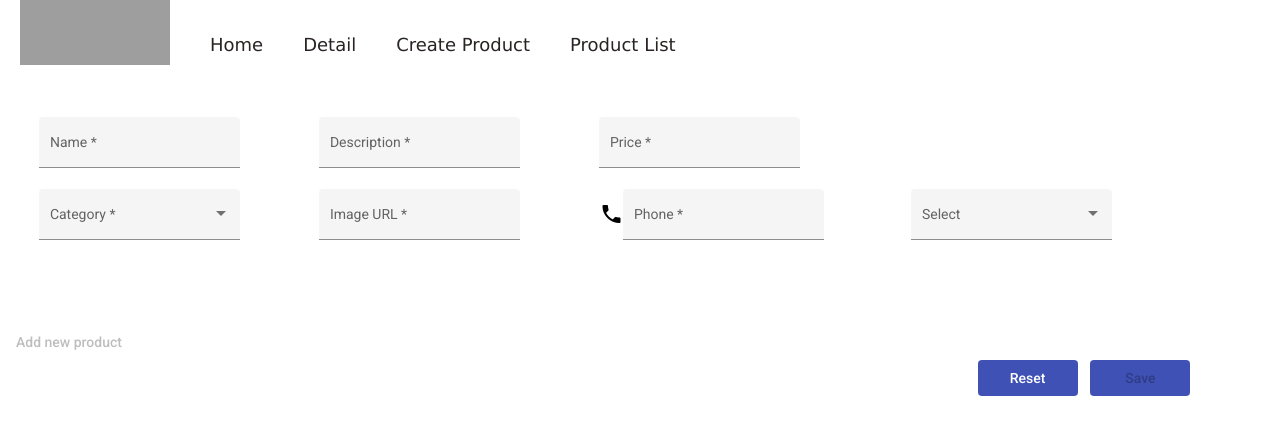
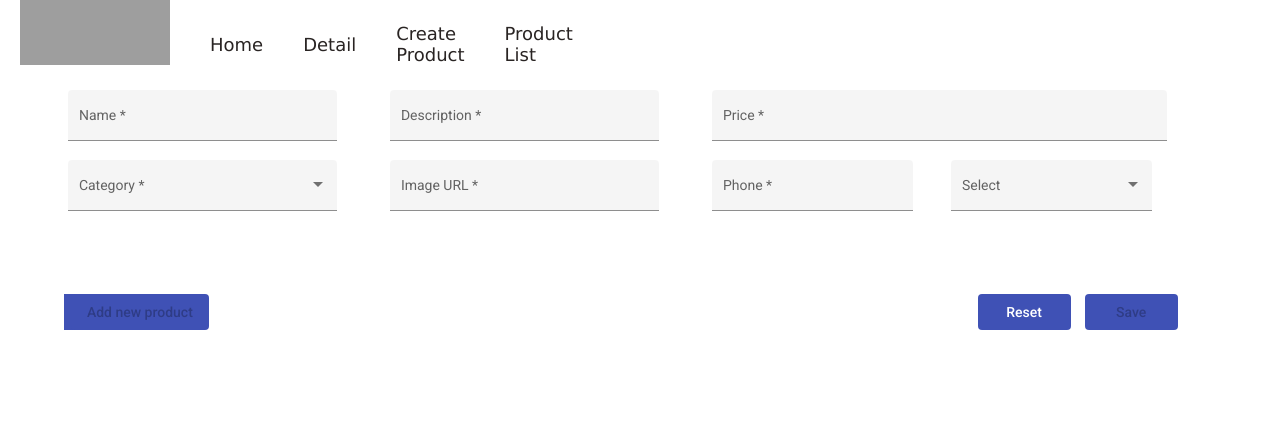
Before and after one commit to Karimhusein93/Pokemon, an Angular app: page /create-product in a window 1280 px wide. Shown: the top 434 px of the page. Built offline with nearby package versions, Linux system fonts and the light colour scheme; grey boxes are pictures that could not be loaded.

Commit message:
create product refactoring

```diff
--- a/angular.json
+++ b/angular.json
@@ -24,7 +24,8 @@
             ],
             "styles": [
               "src/custom-theme.scss",
-              "src/styles.css"
+              "src/styles.css",
+              "./node_modules/bootstrap/dist/css/bootstrap.min.css"
             ],
             "scripts": []
           },
@@ -91,7 +92,8 @@
               "src/assets"
             ],
             "styles": [
-              "src/styles.css"
+              "src/styles.css",
+              "./node_modules/bootstrap/dist/css/bootstrap.min.css"
             ],
             "scripts": []
           }
--- a/package.json
+++ b/package.json
@@ -20,6 +20,7 @@
     "@angular/platform-browser": "^14.2.0",
     "@angular/platform-browser-dynamic": "^14.2.0",
     "@angular/router": "^14.2.0",
+    "bootstrap": "^3.4.1",
     "rxjs": "~7.5.0",
     "tslib": "^2.3.0",
     "zone.js": "~0.11.4"
--- a/src/app/create-product/create-product.component.css
+++ b/src/app/create-product/create-product.component.css
@@ -6,27 +6,32 @@
 td {
   padding-right: 8px;
 }
+.buttons-row
+{
+  display: flex;
+  flex-direction: row;
+  justify-content: space-between;
+}
 .reset {
   background-color: #3f51b5;
   color: white;
   width: 100px;
-  margin-bottom: 4%;
+}
+.reset-submit-buttons{
+  display: flex;
+  flex-direction: row;
+  margin-right: 8%;
 }
 .submit {
   background-color: #3f51b5;
   color: white;
-  margin-left: 1%;
+  margin-left: 7%;
   width: 100px;
-  margin-right: 7%;
-  margin-bottom: 4%;
 }
-.add{
+.add-button{
   background-color: #3f51b5;
   color: white;
-}
-.buttons-row {
-  display: flex;
-  justify-content: flex-end;
+  margin-left: 5%;
 }
 .product-table {
   margin: 2% 0% 5% 3%;
--- a/src/app/create-product/create-product.component.html
+++ b/src/app/create-product/create-product.component.html
@@ -4,8 +4,8 @@
   <div [formGroupName]="i">
       <table class="product-table" cellspacing="0">
     <tr class="first-row">
-      <td>
-        <mat-form-field class="name-field" appearance="fill">
+      <td class="col-lg-4">
+        <mat-form-field class="col-lg-12" appearance="fill">
           <mat-label>Name</mat-label>
           <input matInput formControlName="name"/>
           <mat-error
@@ -18,8 +18,8 @@
           >
         </mat-form-field>
       </td>
-      <td>
-        <mat-form-field class="description-field" appearance="fill">
+      <td class="col-lg-4">
+        <mat-form-field class="col-lg-12" appearance="fill">
           <mat-label>Description</mat-label>
           <input matInput formControlName="description" />
           <mat-error
@@ -32,8 +32,8 @@
           >
         </mat-form-field>
       </td>
-      <td>
-        <mat-form-field class="price-field" appearance="fill">
+      <td class="col-lg-4">
+        <mat-form-field class="col-lg-12" appearance="fill">
           <mat-label>Price</mat-label>
           <input matInput formControlName="price"/>
           <mat-error
@@ -47,8 +47,8 @@
       </td>
     </tr>
     <tr class="second-row">
-      <td>
-        <mat-form-field class="category-field" appearance="fill">
+      <td class="col-lg-4">
+        <mat-form-field class="col-lg-12" appearance="fill">
           <mat-label>Category</mat-label>
           <mat-select formControlName="category">
             <mat-option
@@ -68,8 +68,8 @@
           >
         </mat-form-field>
       </td>
-       <td>
-        <mat-form-field class="image-field" appearance="fill">
+       <td class="col-lg-4">
+        <mat-form-field class="col-lg-12" appearance="fill">
           <mat-label>Image URL</mat-label>
           <input matInput formControlName="image" />
           <mat-error
@@ -81,13 +81,9 @@
           >
         </mat-form-field>
       </td>
+      <div class="col-lg-4">
       <td>
-        <mat-icon
-          aria-hidden="false"
-          aria-label="Phone icon"
-          fontIcon="phone"
-        ></mat-icon>
-        <mat-form-field class="phone-field" appearance="fill">
+        <mat-form-field class="col-lg-12" appearance="fill">
           <mat-label>Phone</mat-label>
           <input matInput formControlName="phone"/>
           <mat-error
@@ -101,7 +97,7 @@
         </mat-form-field>
       </td>
       <td>
-        <mat-form-field class="phone-type-field" appearance="fill">
+        <mat-form-field class="col-lg-12" appearance="fill">
           <mat-label>Select</mat-label>
           <mat-select formControlName="typeOfPhone">
             <mat-option
@@ -113,14 +109,17 @@
           </mat-select>
         </mat-form-field>
       </td>
+      </div>
     </tr>
   </table>
 </div>
   </ng-container>
 </ng-container>
-    <button mat-button  [disabled]="products.controls.length > 5 || productForm.invalid" (click)="addNewProduct()">Add new product</button>
-
-  <div class="buttons-row">
+<div class="buttons-row">
+    <div class="add-button">
+    <button mat-button class="add-button" [disabled]="products.controls.length > 5 || productForm.invalid" (click)="addNewProduct()">Add new product</button>
+    </div>
+    <div class="reset-submit-buttons">
     <button (click)="clearForm()" mat-button class="reset">Reset</button>
     <button
       mat-button
@@ -131,5 +130,6 @@
     >
       Save
     </button>
+    </div>
   </div>
 </form>
```
Also changed, not shown: 1 other file (tests, documents, lock files or other folders).
